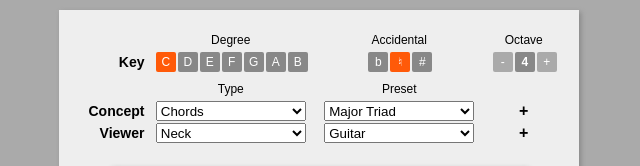
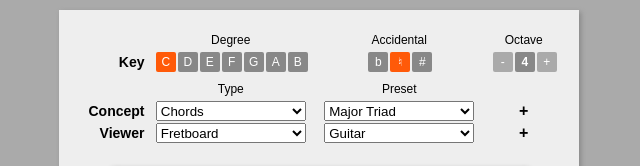
Before and after one commit to dan9418/play-what-beta, a React app: page / in a window 1280 px wide. Shown: the top 166 px of the page, without its empty margins (321-961 px from the left). Built offline with nearby package versions, Linux system fonts and the light colour scheme.

Commit message:
guitar cleanups

```diff
--- a/src/InputPanel/InputPanel/InputPanel.css
+++ b/src/InputPanel/InputPanel/InputPanel.css
@@ -35,3 +35,24 @@
 .input-row-config-panel {
     grid-area: auto / auto / auto / span 3;
 }
+
+/* Config Panel Common */
+
+.config-panel-header {
+	font-size: 14px;
+	font-weight: bold;;
+	grid-area: auto / auto / auto / span 2;
+	margin: 2px;
+    padding: 2px;
+    border-radius: 5px;
+    background: #DDD;
+}
+
+.config-panel-row-label {
+	font-size: 14px;
+	text-align: right;
+}
+
+.config-panel-row-contents {
+	text-align: left;
+}
--- a/src/Viewers/GuitarView/GuitarView.css
+++ b/src/Viewers/GuitarView/GuitarView.css
@@ -164,21 +164,6 @@
 	grid-gap: 2px;
 }
 
-.config-panel-header {
-	font-size: 14px;
-	font-weight: bold;;
-	grid-area: auto / auto / auto / span 2;
-}
-
-.config-panel-row-label {
-	font-size: 14px;
-	text-align: right;
-}
-
-.config-panel-row-contents {
-	text-align: left;
-}
-
 .string-config-panel {
 	grid-area: auto / auto / auto / span 2;
 }
--- a/src/Viewers/ViewerConfig.ts
+++ b/src/Viewers/ViewerConfig.ts
@@ -33,8 +33,8 @@ export const VIEWER_DEFINITIONS: ViewerDefinition[] = [
         presets: PRESETS_PIANO_CONFIG
     },
     {
-        id: 'neck',
-        name: 'Neck',
+        id: 'fretboard',
+        name: 'Fretboard',
         component: Guitar,
         configComponent: GuitarConfigPanel,
         presets: PRESETS_GUITAR_CONFIG
```
Also changed, not shown: 1 other file (tests, documents, lock files or other folders).
